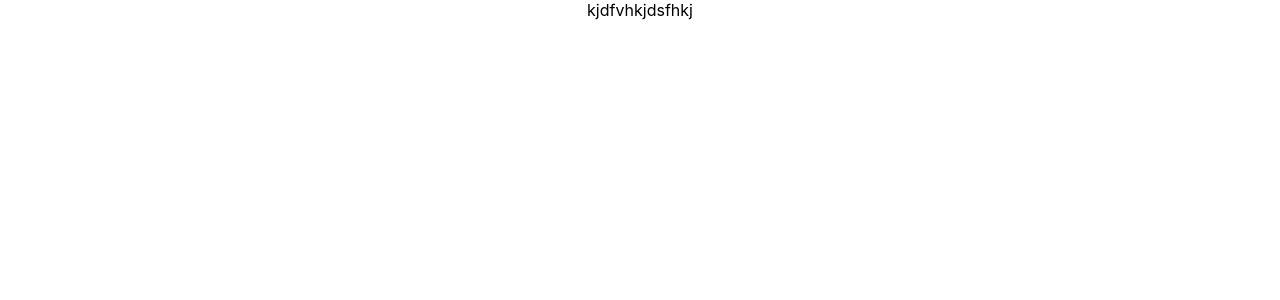
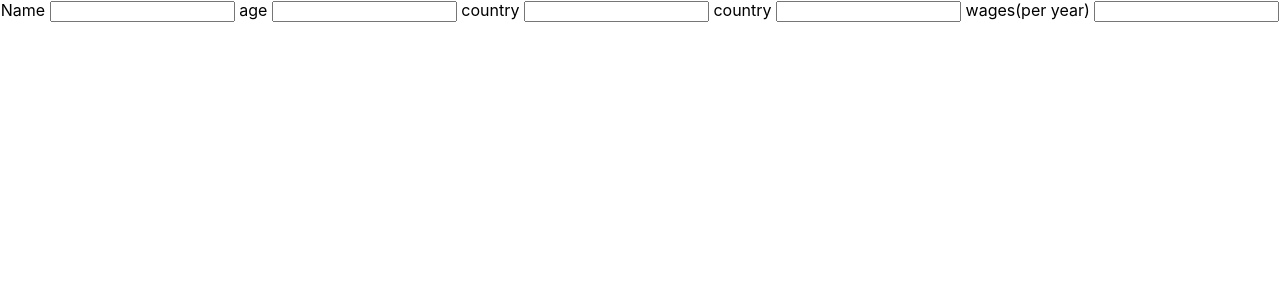
Before and after one commit to Francisomondi/NodeFT, a React (Create React App) app in the folder client/: page / in a window 1280 px wide. Shown: the top 300 px of the page. Built offline with nearby package versions, Linux system fonts and the light colour scheme.

Commit message:
frontend form

```diff
--- a/client/src/App.js
+++ b/client/src/App.js
@@ -1,7 +1,26 @@
 import './App.css';
 
 function App() {
-  return <div className = "App" > kjdfvhkjdsfhkj < /div>
+  return <div className = "App" >
+    <
+    label > Name < /label> <
+  input type = "text" / >
+    <
+    label > age < /label>  <
+  input type = "number" / >
+    <
+    label > country < /label> <
+  input type = "text" / >
+
+    <
+    label > country < /label> <
+  input type = "text" / >
+    <
+    label > wages(per year) < /label> <
+  input type = "number" / >
+
+    <
+    /div>
 
 }
 
```
